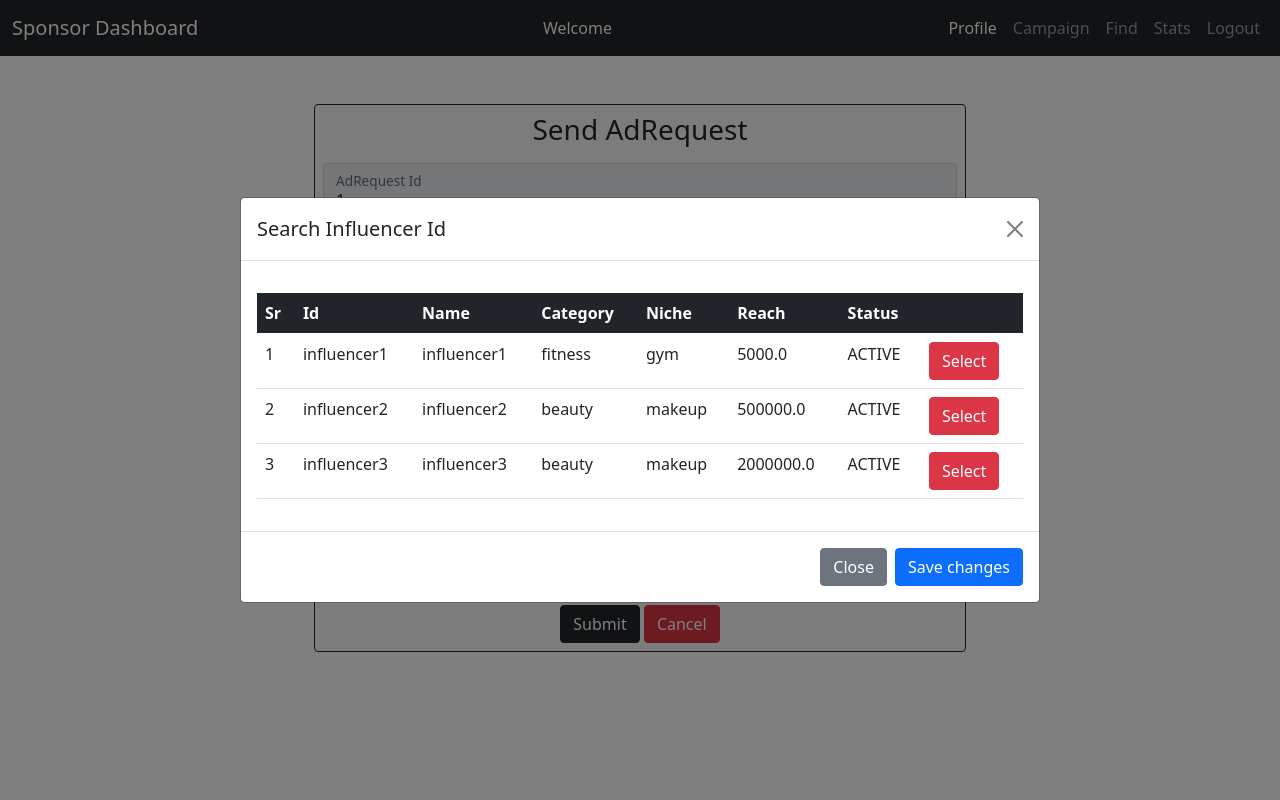
After one commit to 23f1001523/IESCP, a Flask app: page /sponsor/send/adrequest/1 in a window 1280 px wide, after a click on "Search". The commit adds this page. Run offline with Flask 3, Linux system fonts and the light colour scheme.

Commit message:
12.7.2024

```diff
--- a/controllers/sponsor.py
+++ b/controllers/sponsor.py
@@ -1,4 +1,4 @@
-from flask import Flask, render_template, request, url_for, session, flash,jsonify
+from flask import Flask, render_template, request, url_for, session, flash, jsonify
 from werkzeug.utils import redirect
 from datetime import datetime
 from models.model import Sponsor, db, Influencer, Admin, Campaign, AdRequest
@@ -219,6 +219,7 @@ def modify_campaign(id):
 @app.route('/sponsor/adrequest/modify/<id>', methods=['GET', 'POST'])
 def modify_adrequest(id):
   adrequest = AdRequest.query.filter_by(adrequest_id=id).first()
+  influencers = Influencer.query.all()
   if request.method == 'POST':
     adrequest_id = request.form.get('adrequest_id')
     message = request.form.get('message')
@@ -233,6 +234,22 @@ def modify_adrequest(id):
     return redirect(url_for('show_campaign'))
   return render_template('/sponsor/adrequest_modify_form.html',
                          adrequests=adrequest)
+
+
+#SEND BUTTON ON PRIVATE ADREQUESTS
+@app.route('/sponsor/send/adrequest/<id>',methods=['GET','POST'])
+def send_request(id):
+  if request.method=='POST':
+    adrequests=AdRequest.query.filter_by(adrequest_id=id).first()
+    influencer_id = request.form.get('influencer_id')
+    adrequests.influencer_id=influencer_id
+    db.session.commit()
+    return redirect(url_for('show_campaign'))
+  influencers = Influencer.query.all()
+  adrequests = AdRequest.query.filter_by(adrequest_id=id).first()
+  return render_template('/sponsor/send_adrequest.html',
+                         adrequests=adrequests,
+                         influencers=influencers)
 
 
 # SPONSOR FIND
@@ -366,18 +383,14 @@ def sponsorcampaignprogresschart():
 @app.route('/sponsor/influencer/niche/chart')
 def influencerNicheCount():
   data = []
-  dict={}
+  dict = {}
   query = db.session.query(
       Influencer.niche,
-      func.count(Influencer.niche).label('count')
-  ).group_by(Influencer.niche)
+      func.count(Influencer.niche).label('count')).group_by(Influencer.niche)
   # query = Influencer.query(func.count(niche).label('count').group_by(
   #                           niche))
   for niche, count in query:
-    dict = {
-        'name': niche,
-        'count': count
-    }
+    dict = {'name': niche, 'count': count}
     data.append(dict)
   # for i in query:
   #   dict['name']=i[0]
--- a/templates/base_dashboard.html
+++ b/templates/base_dashboard.html
@@ -11,7 +11,7 @@
     {% block title %}<title>Hello, world!</title>{% endblock %}
   </head>
   <body>
-    <nav class="navbar navbar-expand-lg navbar-light bg-light">
+    <nav class="navbar navbar-expand-lg navbar-dark bg-dark text-white">
       <div class="container-fluid">
         <a class="navbar-brand" href="#">Navbar</a>
         <button class="navbar-toggler" type="button" data-bs-toggle="collapse" data-bs-target="#navbarSupportedContent" aria-controls="navbarSupportedContent" aria-expanded="false" aria-label="Toggle navigation">
--- a/templates/influencer/influencer_dashboard.html
+++ b/templates/influencer/influencer_dashboard.html
@@ -67,8 +67,9 @@
 
 
 
+
+
     {% block content %}
-
     {% endblock %}
 
 
--- a/templates/sponsor/campaign.html
+++ b/templates/sponsor/campaign.html
@@ -63,7 +63,7 @@
          <td><a type="button" href='/admin/campaign/flag' class="btn btn-danger">Reject</a></td>
          <td><a type="button" href='/sponsor/adrequest/modify/{{adrequest.adrequest_id}}' class="btn btn-dark">Edit</a></td>
          {% if campaign.visibility=='Private' %}
-         <td><a type="button" href='/admin/campaign/flag' class="btn btn-secondary">Send</a>
+         <td><a type="button" href='/sponsor/send/adrequest/{{adrequest.adrequest_id}}' class="btn btn-secondary">Send</a>
          </td>{% endif %}
        </tr>
        {% endfor %}
--- /dev/null
+++ b/templates/sponsor/send_adrequest.html
@@ -0,0 +1,113 @@
+{% extends '/sponsor/sponsor_dashboard.html' %}
+{% block title %}Profile{% endblock %}
+{% block content %}
+
+<div class="row justify-content-center mt-2 mt-5">
+  <div class="col-md-6 bg-light border border-dark rounded p-2">
+
+      <h3 class='text-center mb-3'>Send AdRequest</h3>
+      <form  action='/sponsor/send/adrequest/{{adrequests.adrequest_id}}' method='POST'>
+        <div  class="form-floating mb-1">
+          <input type="number" class="form-control" id="adrequest_id" name='adrequest_id' value="{{adrequests.adrequest_id}}" disabled>
+          <label for="adrequest_id" class="form-label text-dark">AdRequest Id</label>
+        </div>
+        <div  class="form-floating mb-1">
+          <input type="text" class="form-control" id="message" name='message' value="{{adrequests.message}}" disabled>
+          <label for="message" class="form-label text-dark">Message</label>
+        </div>
+        <div  class="form-floating mb-1">
+          <input type="text" class="form-control" id="requirements" name='requirements' value="{{adrequests.requirements}}" disabled>
+          <label for="requirements" class="form-label text-dark">Requirements</label>
+        </div>
+        <div  class="form-floating mb-1">
+          <input type="number" class="form-control" id="payment_amount" name='payment_amount' value="{{adrequests.payment_amount}}" disabled>
+          <label for="payment_amount" class="form-label text-dark">Payment Amount</label>
+        </div>
+        <div  class="form-floating mb-1">
+          <input type="text" class="form-control" id="status" name='status' value="{{adrequests.status}}" disabled>
+          <label for="status" class="form-label text-dark">Status</label>
+        </div>
+
+        <div  class="form-floating mb-1">
+          <input type="text" class="form-control" id="negotiation" name='negotiation' value="{{adrequests.negotiation}}">
+          <label for="negotiation" class="form-label text-dark">Negotiation</label>
+        </div>
+        <div class='row'>
+          <div class='col-md-9'>
+            <div  class="form-floating mb-1">
+              <input type="text" class="form-control" id="influencer_id" name='influencer_id'>
+              <label for="influencer_id" class="form-label text-dark">Search Influencer Id</label></div>
+          </div>
+          <div class='col-md-3 p-1'>
+
+            <button type="button" class="btn btn-danger p-2" data-bs-toggle="modal" data-bs-target="#searchInfluencerId">
+            <i class="bi bi-search"></i>Search
+            </button>
+            <!-- <a type="submit" class="btn btn-danger p-2" href='/sponsor/campaign/show'>Search</a> -->
+          </div>
+        </div>
+        <div class='text-center mt-2'>
+        <button type="submit" class="btn btn-dark">Submit</button>
+        <a type="submit" class="btn btn-danger" href='/sponsor/campaign/show'>Cancel</a>
+
+          </div>
+      </form>
+  </div>
+</div>
+
+
+<!-- MODAL -->
+<div class="modal fade" id="searchInfluencerId" tabindex="-1" aria-labelledby="searchModalLabel" aria-hidden="true">
+  <div class="modal-dialog modal-lg modal-dialog-centered modal-dialog-scrollable">
+    <div class="modal-content">
+      <div class="modal-header">
+        <h5 class="modal-title fs-5" id="searchModalLabel">Search Influencer Id</h5>
+        <button type="button" class="btn-close" data-bs-dismiss="modal" aria-label="Close"></button>
+      </div>
+      <div class="modal-body">
+        <p>
+          {% if influencers %}
+           <table class='table table-responsive'>
+             <thead class='bg-dark text-white'>
+             <tr>
+               <th>Sr</th>
+               <th>Id</th>
+               <th>Name</th>
+               <th>Category</th>
+               <th>Niche</th>
+               <th>Reach</th>
+               <th>Status</th>
+               <th colspan=1></th>
+             </tr>
+             </thead>
+             {% for influencer in influencers %}
+
+             <tr>
+               <td>{{loop.index}}</td>
+               <td>{{ influencer.influencer_id }}</td>
+             <td>{{ influencer.influencer_name }}</td>
+               <td>{{ influencer.category }}</td>
+               <td>{{ influencer.niche }}</td>
+               <td>{{ influencer.reach }}</td>
+               <td>{{influencer.status}}</td>
+               <td><a type="button" onclick='showAlert("{{influencer.influencer_id}}")' class="btn btn-danger">Select</a></td>
+             </tr>
+             {% endfor %}
+           </table>
+           {% endif %}</p>
+      </div>
+      <div class="modal-footer">
+        <button type="button" class="btn btn-secondary" data-bs-dismiss="modal">Close</button>
+        <button type="button" class="btn btn-primary">Save changes</button>
+      </div>
+    </div>
+  </div>
+</div>
+<script>
+  function showAlert(id){
+    alert('You have selected the influencer '+id);
+    const influencer_id=document.getElementById('influencer_id')
+    influencer_id.value=id;
+  }
+</script>
+{% endblock %}
```
Also changed, not shown: controllers/influencer.py (+12 -1 lines), templates/base.html (+7 -9 lines), templates/index.html (+57 -5 lines), templates/influencer/influencer_dashboard_display.html (added, +79 -0 lines), database/database.sqlite3.
